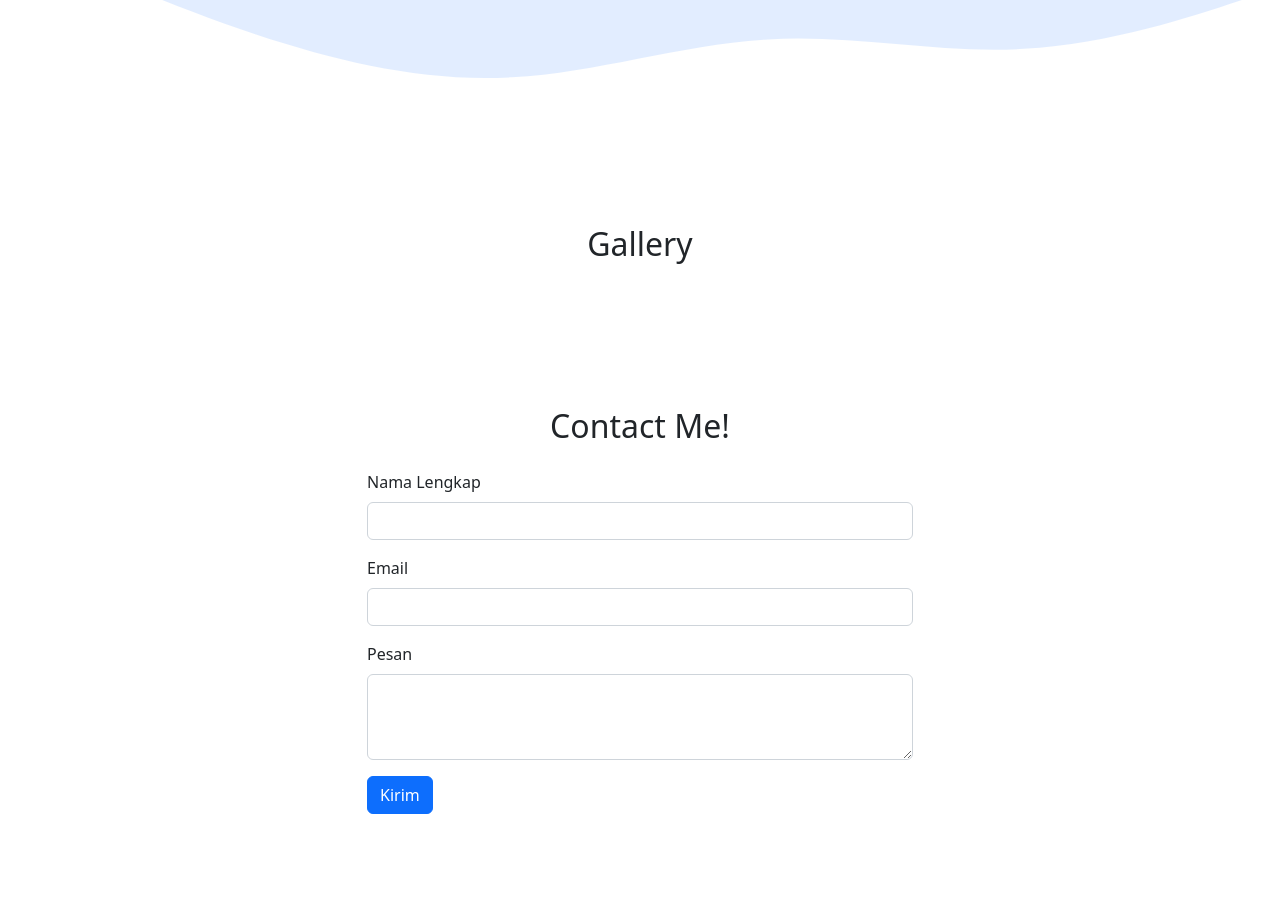
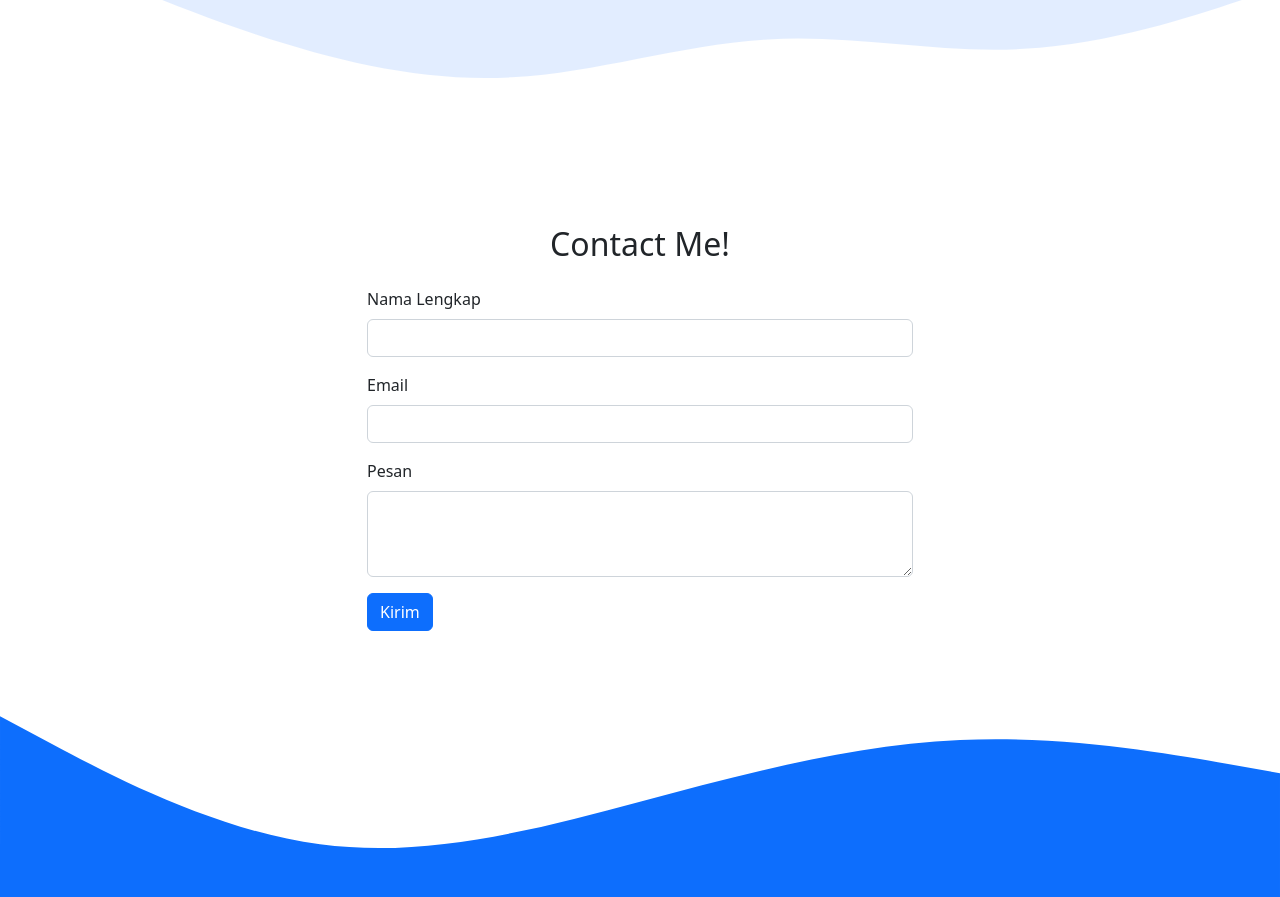
Before and after one commit to NabilAzizii/nabilazizi.github.io, a plain HTML site: page index.html in a window 1280 px wide. Shown: the part 2400-3297 px from the top of the page. Drawn offline with nearby package versions, Linux system fonts and the light colour scheme.

Commit message:
Delete Gallery

```diff
--- a/index.html
+++ b/index.html
@@ -84,7 +84,7 @@
             <h2>My Projects</h2>
           </div>
         </div>
-        <div class="row justify-content-center" data-aos="zoom-in" data-aos-offset="450" data-aos-duration="500" data-aos-delay="200">
+        <div class="row justify-content-center" data-aos="zoom-in" data-aos-offset="450" data-aos-duration="1000" data-aos-delay="200">
           <div class="col-md-4 mb-3">
             <div class="card">
               <a href="#">
@@ -147,25 +147,6 @@
     </section>
 
     <!-- Projects End -->
-
-    <!-- Gallery Start -->
-    <section id="gallery">
-      <div class="container">
-        <div class="row text-center mb-3">
-          <div class="col">
-            <h2>Gallery</h2>
-          </div>
-        </div>
-        <div class="row">
-          <div class="col-md-3">
-            <a href="#">
-              <img src="" alt="" />
-            </a>
-          </div>
-        </div>
-      </div>
-    </section>
-    <!-- Gallery End -->
 
     <!-- Contact Start -->
 
```
